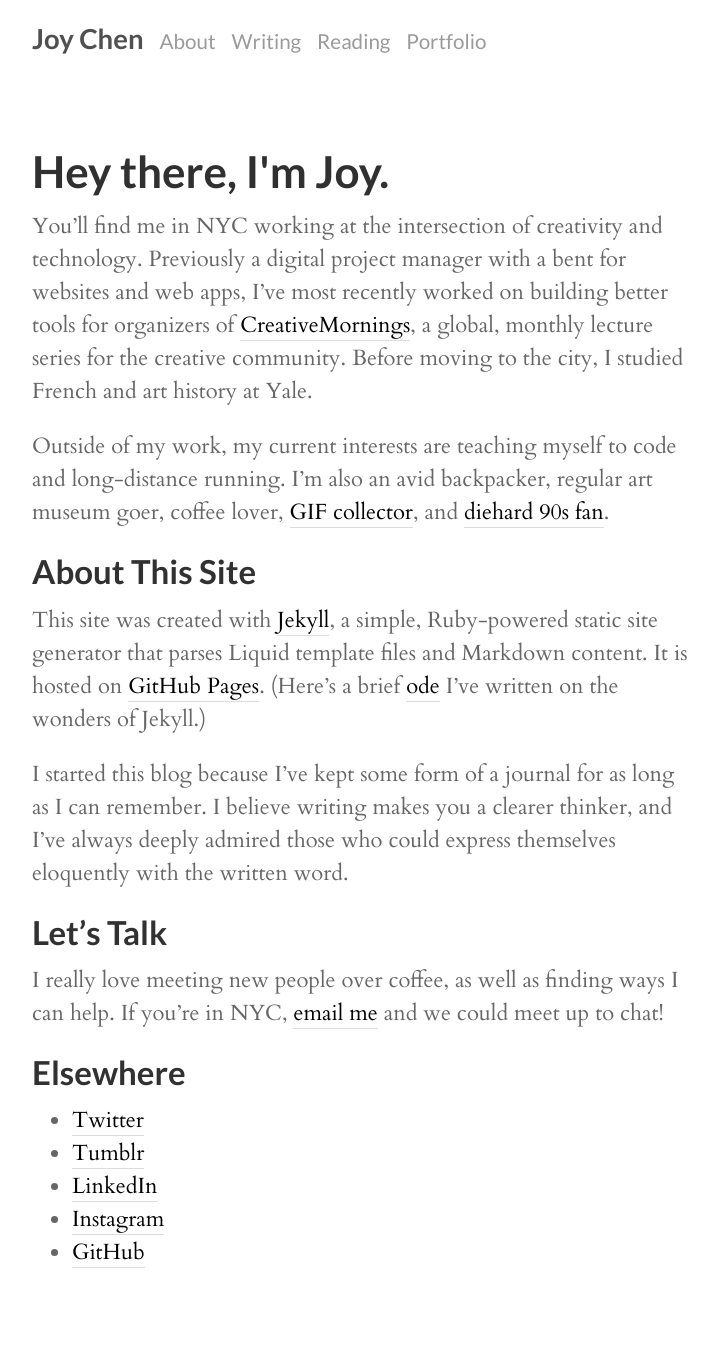
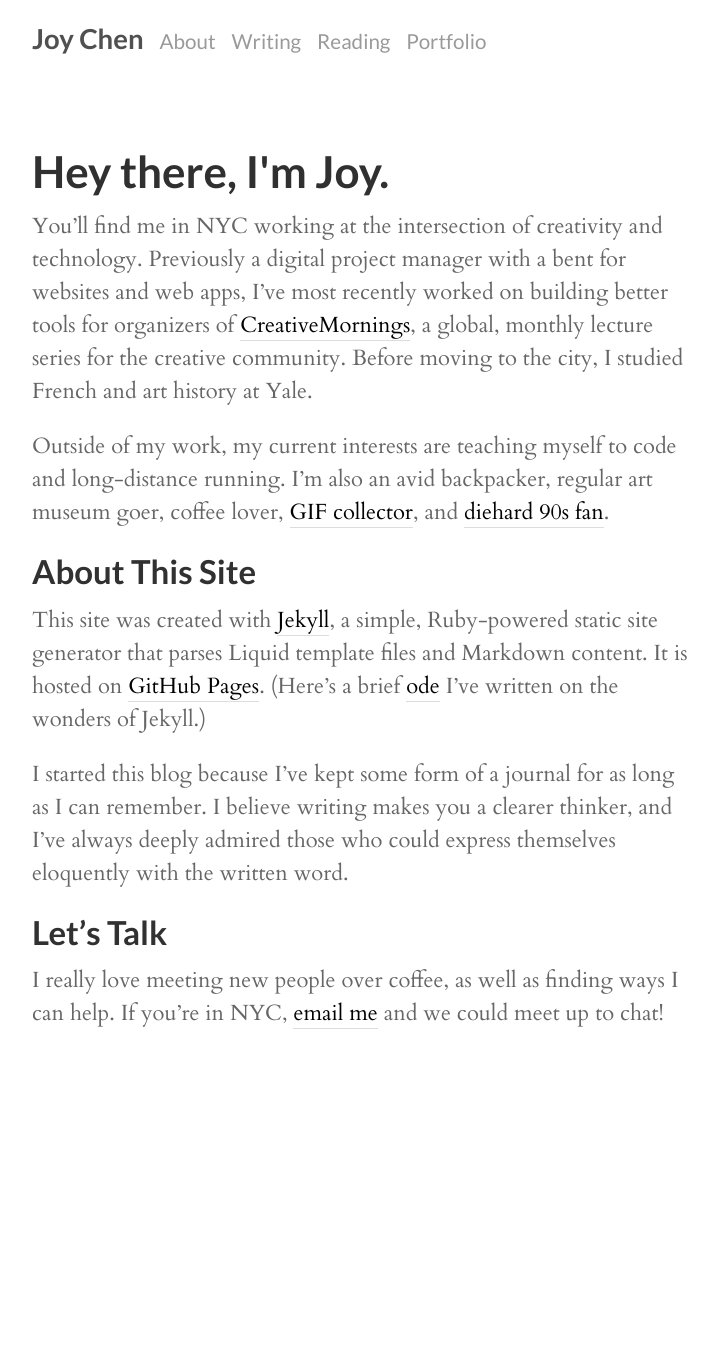
Before and after one commit to joyvchen/joyvchen.github.io, a Jekyll site: the page built from about.md, in a window 1280 px wide. Shown: the whole page, without its empty margins (278-996 px from the left). Built offline with Jekyll 4.4.1, drawn with Linux system fonts in a browser that asks for light colours; nearby versions of some CDN libraries; some web fonts are replaced; Markdown is read by kramdown in place of the engine named in the settings; after the commit the page ends 1173 px from its top, so only the background shows below that.

Commit message:
add icon fonts

```diff
--- a/_includes/head.html
+++ b/_includes/head.html
@@ -19,6 +19,7 @@
   <link rel="stylesheet" href="//fonts.googleapis.com/css?family=Cardo:400,400italic,700,700italic" rel='stylesheet' type='text/css' />
   <link rel="stylesheet" href="//fonts.googleapis.com/css?family=Lato:400,400italic,700,700italic" rel='stylesheet' type='text/css' />
   <link rel="stylesheet" type="text/css" href="{{ site.baseurl }}public/css/slick.css" />
+  <link rel="stylesheet" type="text/css" href="http://weloveiconfonts.com/api/?family=brandico" />
 
   <!-- Icons -->
   <link rel="apple-touch-icon-precomposed" sizes="144x144" href="{{ site.baseurl }}public/apple-touch-icon-144-precomposed.png">
--- a/_layouts/default.html
+++ b/_layouts/default.html
@@ -13,7 +13,6 @@
           <br class="rwd-break" />{% for page in site.pages_list %}
           <small><a href="{{ page[1] }}">{{ page[0] }}</a></small>&#160;&#160;
           {% endfor %}
-
         </h3>
       </div>
 
--- a/about.md
+++ b/about.md
@@ -16,10 +16,9 @@
 
 I really love meeting new people over coffee, as well as finding ways I can help. If you're in NYC, <a href="mailto:chenjoyv@gmail.com" target="_blank">email me</a> and we could meet up to chat!
 
-## Elsewhere
 
-* <a href="http://twitter.com/chenjoyv" target="_blank">Twitter</a>
-* <a href="http://jeyohwhy.tumblr.com" target="_blank">Tumblr</a>
-* <a href="http://linkedin.com/in/joyvchen" target="_blank">LinkedIn</a>
-* <a href="http://instagram.com/jeyohwhy" target="_blank">Instagram</a>
-* <a href="http://github.com/joyvchen" target="_blank">GitHub</a>
+<a href="http://twitter.com/chenjoyv" target="_blank" class="brandico fade"><span class="brandico-twitter"></span></a>
+<a href="http://jeyohwhy.tumblr.com" target="_blank" class="brandico fade"><span class="brandico-tumblr"></span></a>
+<a href="http://linkedin.com/in/joyvchen" target="_blank" class="brandico fade"><span class="brandico-linkedin"></span></a>
+<a href="http://instagram.com/jeyohwhy" target="_blank" class="brandico fade"><span class="brandico-instagram"></span></a>
+<a href="http://github.com/joyvchen" target="_blank" class="brandico fade"><span class="brandico-github"></span></a>
--- a/public/css/poole.css
+++ b/public/css/poole.css
@@ -497,3 +497,13 @@
   border-bottom: none;
   color: #ccc;
 }
+
+/* brandico */
+[class*="brandico-"]:before {
+  font-family: 'brandico', sans-serif;
+}
+
+.brandico {
+  border:none;
+  margin:4px;
+}
```
Also changed, not shown: reading.md (+0 -1 lines).
